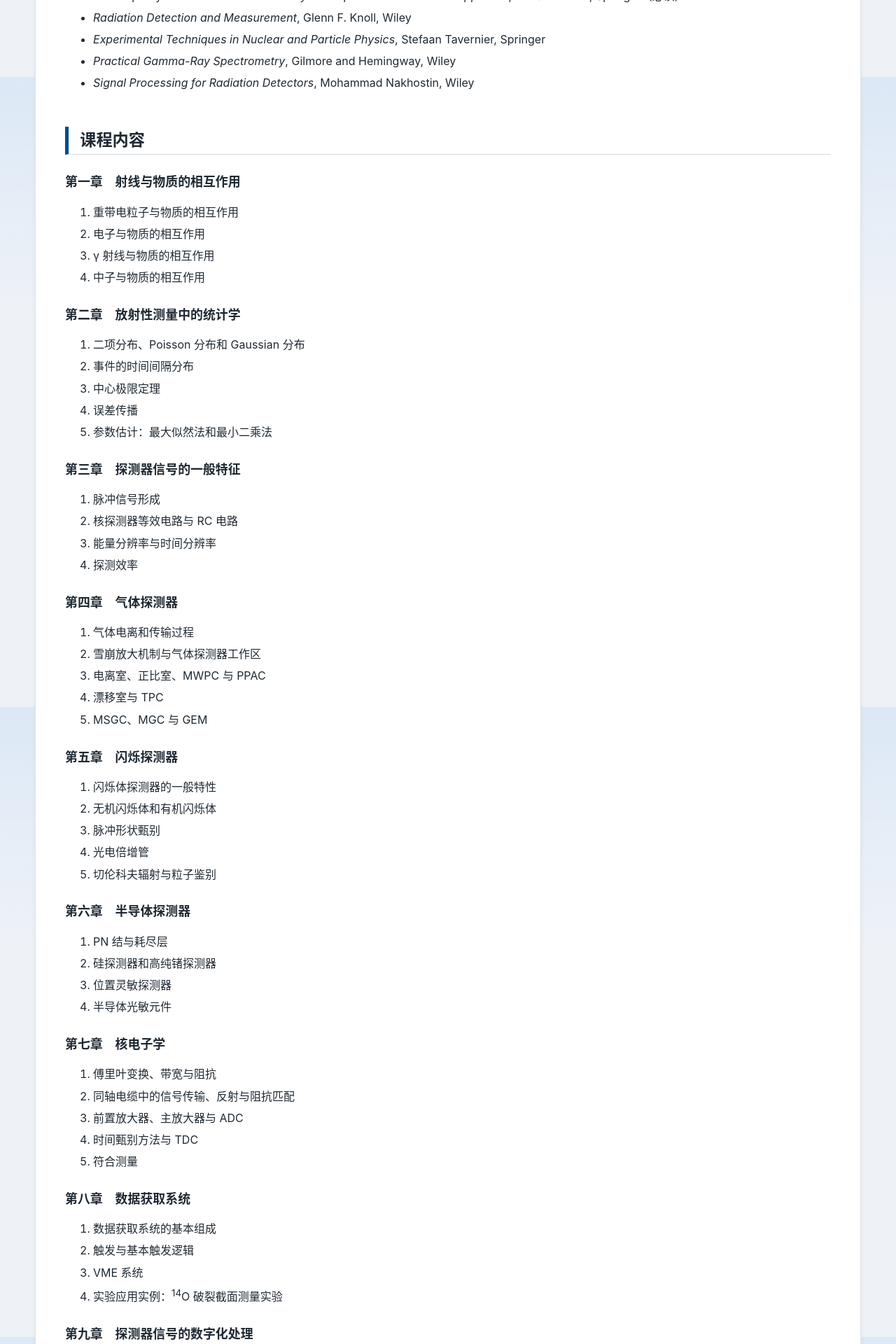
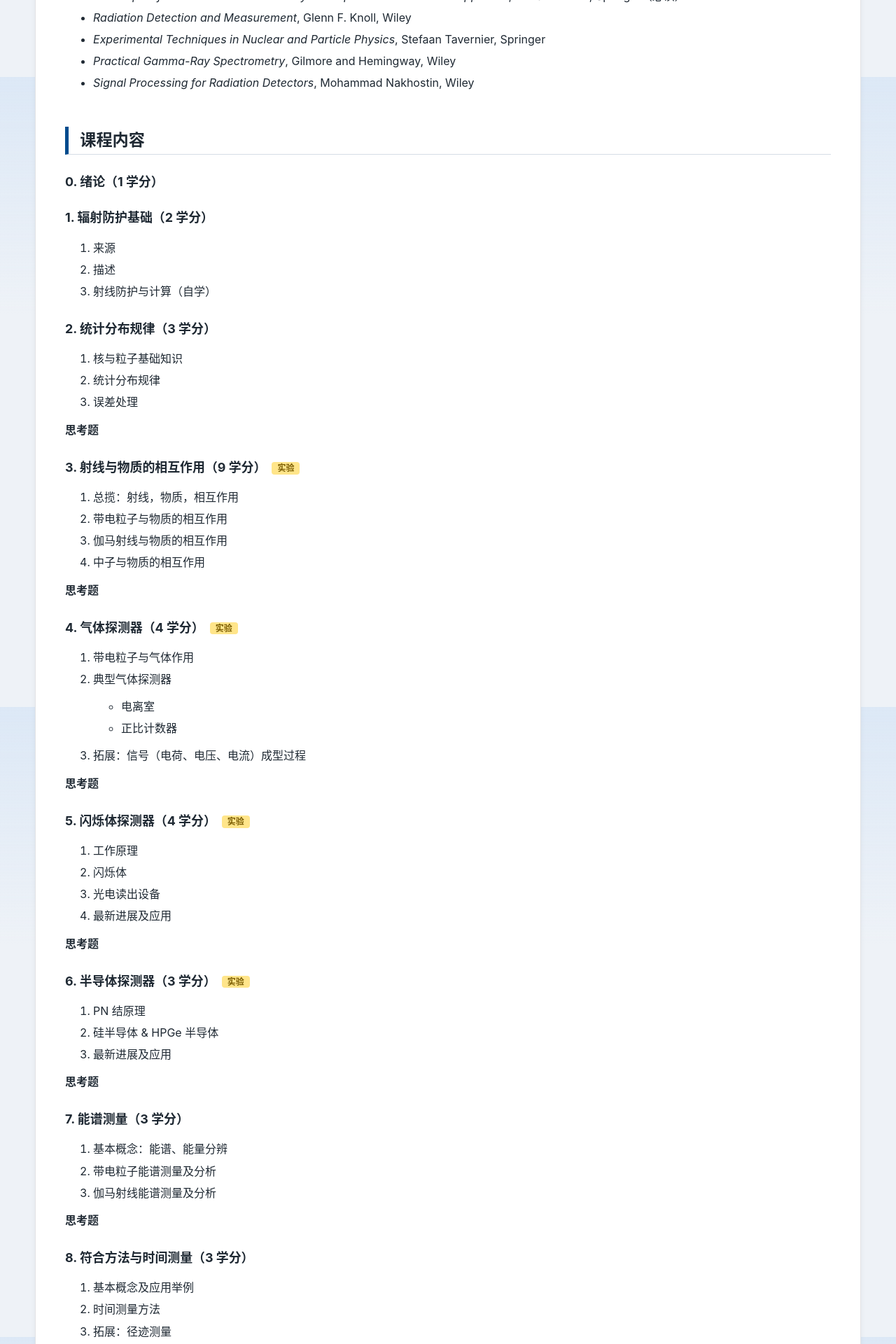
Before and after one commit to yt876/Nuclear-and-Particle-Physics-Detection-and-Analysis, a Jekyll site: the page built from README.md, in a window 1280 px wide. Shown: the part 1690-3610 px from the top of the page at 70% size. Built offline with Jekyll 4.4.1, drawn with Linux system fonts in a browser that asks for light colours; our own code applies the rules of GitHub Pages for plain Markdown files; some of the changed text lies outside the part shown.

Commit message:
Replace course content with new 14-chapter structure and add lab tags

```diff
--- a/README.md
+++ b/README.md
@@ -58,82 +58,108 @@
 
 ## 课程内容
 
-### 第一章　射线与物质的相互作用
+### 0. 绪论（1 学分）
 
-1. 重带电粒子与物质的相互作用
-2. 电子与物质的相互作用
-3. γ 射线与物质的相互作用
+### 1. 辐射防护基础（2 学分）
+
+1. 来源
+2. 描述
+3. 射线防护与计算（自学）
+
+### 2. 统计分布规律（3 学分）
+
+1. 核与粒子基础知识
+2. 统计分布规律
+3. 误差处理
+
+**思考题**
+
+### 3. 射线与物质的相互作用（9 学分）<span class="tag-lab">实验</span>
+
+1. 总揽：射线，物质，相互作用
+2. 带电粒子与物质的相互作用
+3. 伽马射线与物质的相互作用
 4. 中子与物质的相互作用
 
-### 第二章　放射性测量中的统计学
+**思考题**
 
-1. 二项分布、Poisson 分布和 Gaussian 分布
-2. 事件的时间间隔分布
-3. 中心极限定理
-4. 误差传播
-5. 参数估计：最大似然法和最小二乘法
+### 4. 气体探测器（4 学分）<span class="tag-lab">实验</span>
 
-### 第三章　探测器信号的一般特征
+1. 带电粒子与气体作用
+2. 典型气体探测器
+   - 电离室
+   - 正比计数器
+3. 拓展：信号（电荷、电压、电流）成型过程
 
-1. 脉冲信号形成
-2. 核探测器等效电路与 RC 电路
-3. 能量分辨率与时间分辨率
-4. 探测效率
+**思考题**
 
-### 第四章　气体探测器
+### 5. 闪烁体探测器（4 学分）<span class="tag-lab">实验</span>
 
-1. 气体电离和传输过程
-2. 雪崩放大机制与气体探测器工作区
-3. 电离室、正比室、MWPC 与 PPAC
-4. 漂移室与 TPC
-5. MSGC、MGC 与 GEM
+1. 工作原理
+2. 闪烁体
+3. 光电读出设备
+4. 最新进展及应用
 
-### 第五章　闪烁探测器
+**思考题**
 
-1. 闪烁体探测器的一般特性
-2. 无机闪烁体和有机闪烁体
-3. 脉冲形状甄别
-4. 光电倍增管
-5. 切伦科夫辐射与粒子鉴别
+### 6. 半导体探测器（3 学分）<span class="tag-lab">实验</span>
 
-### 第六章　半导体探测器
+1. PN 结原理
+2. 硅半导体 & HPGe 半导体
+3. 最新进展及应用
 
-1. PN 结与耗尽层
-2. 硅探测器和高纯锗探测器
-3. 位置灵敏探测器
-4. 半导体光敏元件
+**思考题**
 
-### 第七章　核电子学
+### 7. 能谱测量（3 学分）
 
-1. 傅里叶变换、带宽与阻抗
-2. 同轴电缆中的信号传输、反射与阻抗匹配
-3. 前置放大器、主放大器与 ADC
-4. 时间甄别方法与 TDC
-5. 符合测量
+1. 基本概念：能谱、能量分辨
+2. 带电粒子能谱测量及分析
+3. 伽马射线能谱测量及分析
 
-### 第八章　数据获取系统
+**思考题**
 
-1. 数据获取系统的基本组成
-2. 触发与基本触发逻辑
-3. VME 系统
-4. 实验应用实例：<sup>14</sup>O 破裂截面测量实验
+### 8. 符合方法与时间测量（3 学分）
 
-### 第九章　探测器信号的数字化处理
+1. 基本概念及应用举例
+2. 时间测量方法
+3. 拓展：径迹测量
 
-1. 数字化与混叠误差
-2. Nyquist 采样定理与 Flash ADC
-3. FPGA 与数字化算法
-4. 能量信号：梯形滤波算法
-5. 时间信号：CFD、采样相位偏移、DAC 与 up-sampling
-6. 波形信号处理：脉冲形状甄别与 pile-up 分析
+**思考题**
 
-### 第十章　Accelerators for Nuclear Physics
+### 9. 粒子鉴别（3 学分）
 
-1. 离子源与束流产生
-2. 静电加速器、回旋加速器、直线加速器、同步加速器
-3. 束流光学：磁刚度、偶极磁铁、四极磁铁、传输矩阵
-4. 放射性离子束：In-flight、ISOL、磁分离器
-5. 加速器应用：中子源、对撞机、同步辐射
+1. 粒子电荷鉴别
+2. 荷质比 A/Z 鉴别
+3. 综合实例
+
+### 10. 电子学及信号处理过程（3 学分）
+
+1. 探测器信号及噪声
+2. 不同探测器信号
+3. 能量路、时间路信号处理
+4. 辅助：高压、光缆、三通、示波器等
+5. 数据获取系统
+
+### 11. 数据分析与 ROOT（12 学分）
+
+1. Linux 系统基本命令，C++ 简单编程
+2. ROOT 基本操作
+3. ROOT 数据分析
+4. ROOT 数据分析实例介绍
+
+### 12. 探测器模拟基础（12 学分）
+
+- 带电离子在物质中的能损、射程
+- 电子能损、射程：TRIM
+- 束流光学模拟：LISE++，MOCADI，GICOSY
+- 综合系统模拟：GEANT4 等
+
+### 13. 应用专题（5 学分）
+
+1. 医学诊疗
+2. 空天探测
+
+### 14. 总结（1 学分）
 
 ## 教学方法与考核
 
--- a/_layouts/default.html
+++ b/_layouts/default.html
@@ -6,7 +6,7 @@
     <meta name="description" content="{{ page.description | default: site.description | escape }}">
     <title>{% if page.title and page.url != '/' %}{{ page.title }} · {% endif %}{{ site.title }}</title>
     <link rel="icon" type="image/svg+xml" href="{{ '/assets/images/course-logo.svg' | relative_url }}">
-    <link rel="stylesheet" href="{{ '/assets/css/style.css' | relative_url }}?v=2">
+    <link rel="stylesheet" href="{{ '/assets/css/style.css' | relative_url }}?v=3">
   </head>
   <body>
     <header class="site-header">
--- a/assets/css/style.scss
+++ b/assets/css/style.scss
@@ -175,6 +175,18 @@ a:hover {
   font-size: 1.12rem;
 }
 
+.tag-lab {
+  display: inline-block;
+  margin-left: 8px;
+  padding: 1px 8px;
+  font-size: 0.75rem;
+  font-weight: 600;
+  color: #7a5c00;
+  background: #ffe58a;
+  border-radius: 4px;
+  vertical-align: middle;
+}
+
 .course-content p,
 .course-content ul,
 .course-content ol {
```
